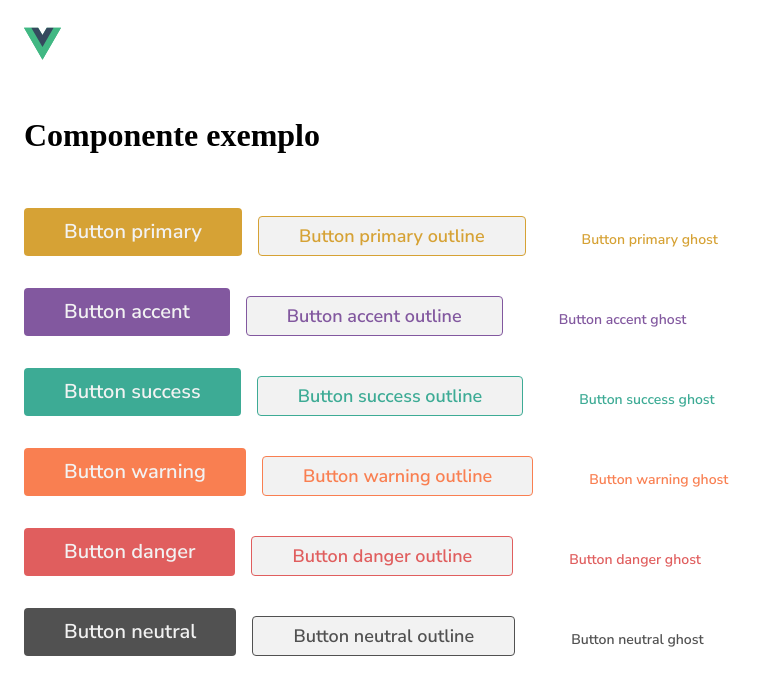
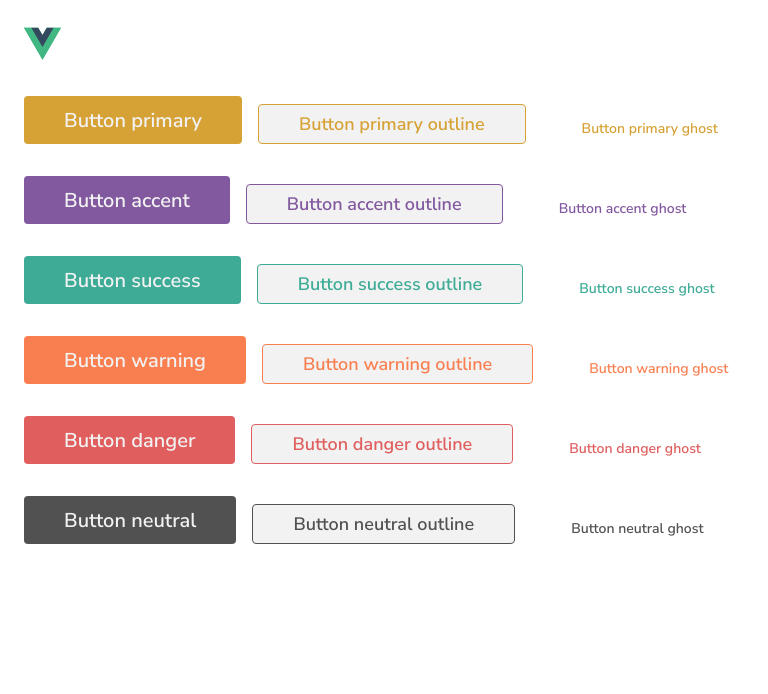
Before and after one commit to bruna-nunes/blush, a Vue app: page / in a window 1280 px wide. Shown: the top 694 px of the page, without its empty margins (0-768 px from the left). Built offline with nearby package versions, Linux system fonts and the light colour scheme.

Commit message:
feat: remove component-example

```diff
--- a/src/App.vue
+++ b/src/App.vue
@@ -3,7 +3,6 @@
     <a href="https://vuejs.org/" target="_blank">
       <img src="./assets/vue.svg" class="logo vue" alt="Vue logo" />
     </a>
-    <comp-example msg="Componente exemplo" />
     <div class="line-buttons">
       <blush-button
         id="button1"
```
